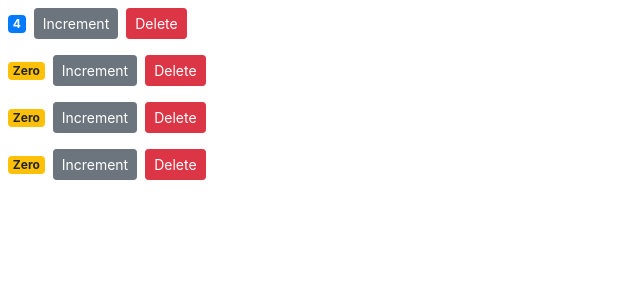
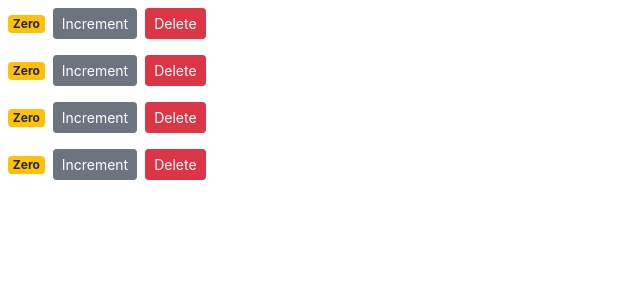
Before and after one commit to anshuman-coder/counter-app, a React (Create React App) app: page / in a window 1280 px wide. Shown: the top 300 px of the page, without its empty margins (0-640 px from the left). Built offline with nearby package versions, Linux system fonts and the light colour scheme.

Commit message:
updating the state

```diff
--- a/src/components/counter.jsx
+++ b/src/components/counter.jsx
@@ -2,7 +2,7 @@
 
 class Counter extends Component {
     state = {
-        value: this.props.value
+        value: this.props.counter.value
     };
 
     handleIncrement = () => {
@@ -14,7 +14,7 @@
             <div>
                 <span className={this.getBadgeClasses()}>{this.formatCount()}</span>
                 <button onClick={this.handleIncrement} className="btn btn-secondary btn-sm" >Increment</button>
-                <button onClick={this.props.onDelete} className="btn btn-danger btn-sm m-2">Delete</button>
+                <button onClick={() => this.props.onDelete(this.props.counter.id)} className="btn btn-danger btn-sm m-2">Delete</button>
             </div>
         );
     }
--- a/src/components/counters.jsx
+++ b/src/components/counters.jsx
@@ -8,19 +8,20 @@
 class Counters extends Component {
     state = {
         counter: [
-            { id: 1, value: 4},
+            { id: 1, value: 0},
             { id: 2, value: 0},
             { id: 3, value: 0},
             { id: 4, value: 0},
         ]
      };
-    handleDelete = () => {
-        console.log('event handler');
+    handleDelete = counterId => {
+        const counters = this.state.counter.filter(c => c.id !== counterId);
+        this.setState({counter: counters});
     };
     render() {
         return( <div>
             { this.state.counter.map(counter =>
-            <Counter key={counter.id} onDelete={this.handleDelete} value={counter.value} selected={true}>
+            <Counter key={counter.id} onDelete={this.handleDelete} counter={counter}>
             </Counter>) }
         </div>) ;
     }
```
